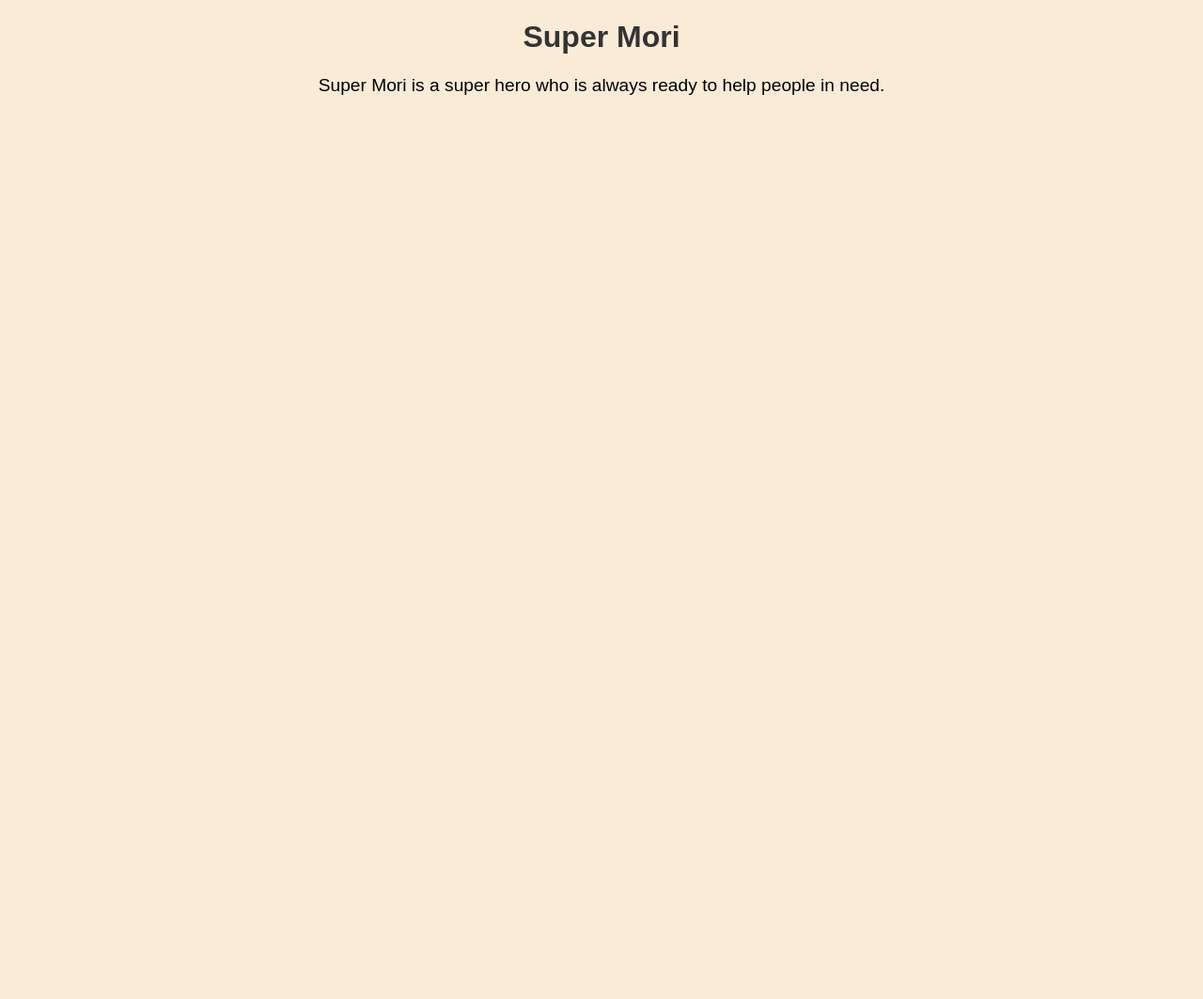
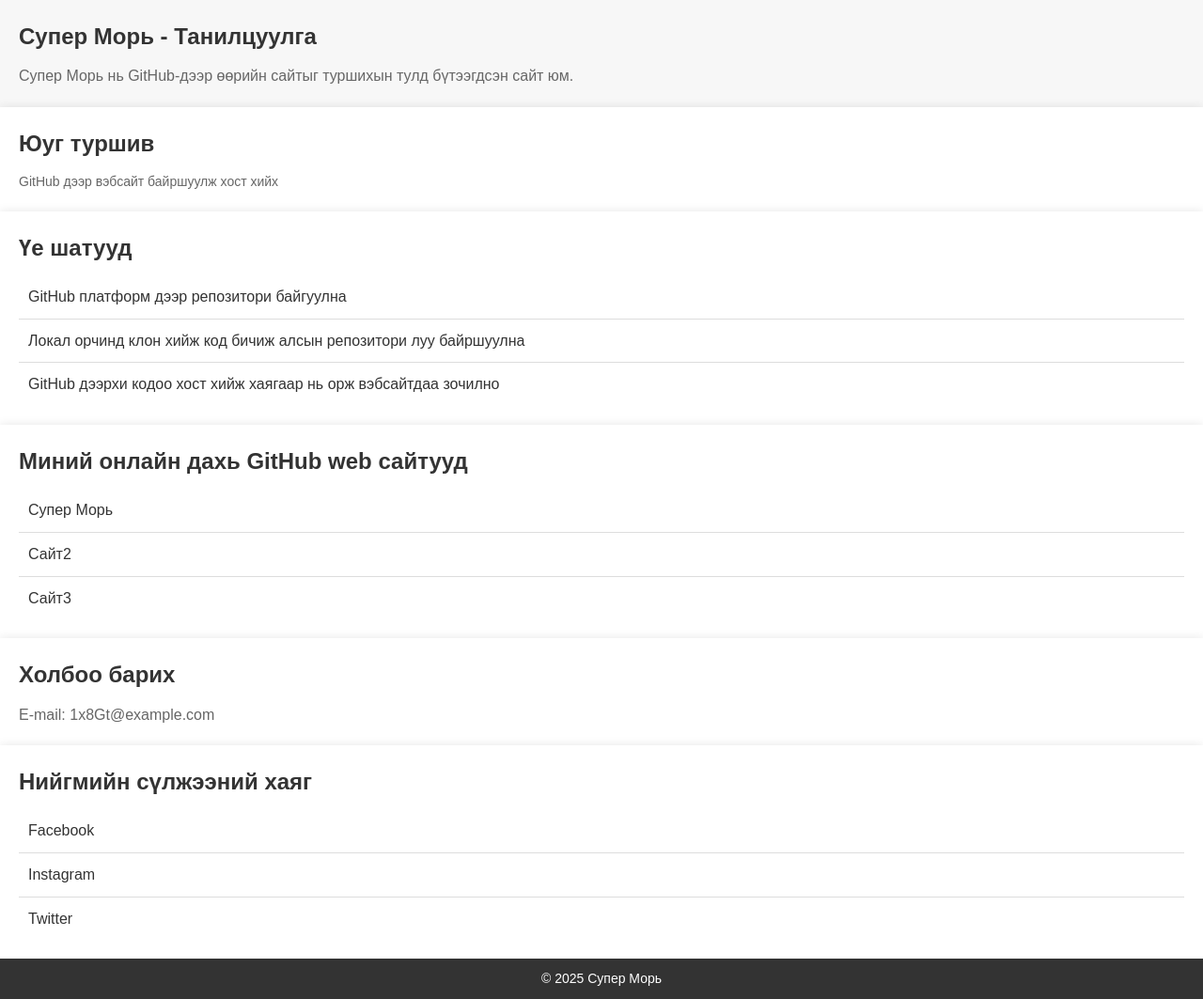
Before and after one commit to Monpro-web/super-mori, a plain HTML site: page index.html in a window 1280 px wide. Shown: the whole page at 94% size. Before the commit the page ends 800 px from the top, so only its background shows below. Drawn offline with Linux system fonts and the light colour scheme.

Commit message:
⚡️ Codeium ашиглан шинэчилсэн

```diff
--- a/index.html
+++ b/index.html
@@ -7,8 +7,58 @@
     <title>Super Mori</title>
 </head>
 <body>
-    <h1>Super Mori</h1>
-    <p>Super Mori is a super hero who is always ready to help people in need.</p>
+    <!-- Танилцуулга -->
+<section id="about">
+    <h2>Супер Морь - Танилцуулга</h2>
+    <p> Супер Морь нь GitHub-дээр өөрийн сайтыг туршихын тулд бүтээгдсэн сайт юм.</p>
+  </section>
+
+  <!-- Миний тухай -->
+  <section id="about-me">
+    <h2>Юуг туршив</h2>
+    <p>GitHub дээр вэбсайт байршуулж хост хийх</p>
+  </section>
+
+  <!-- Миний бүтээлүүд -->
+  <section id="my-works">
+    <h2>Үе шатууд</h2>
+    <ul>
+      <li>GitHub платформ дээр репозитори байгуулна</li>
+      <li>Локал орчинд клон хийж код бичиж алсын репозитори луу байршуулна</li>
+      <li>GitHub дээрхи кодоо хост хийж хаягаар нь орж вэбсайтдаа зочилно</li>
+    </ul>
+  </section>
+
+  <!-- Миний онлайн дэлгүүрүүд -->
+  <section id="my-stores">
+    <h2>Миний онлайн дахь GitHub web сайтууд</h2>
+    <ul>
+      <li>Супер Морь</li>
+      <li>Сайт2</li>
+      <li>Сайт3</li>
+    </ul>
+  </section>
+
+  <!-- Холбоо барих -->
+  <section id="contact">
+    <h2>Холбоо барих</h2>
+    <p>E-mail: 1x8Gt@example.com</p>
+  </section>
+
+  <!-- Нийгмийн сүлжээний хаяг -->
+  <section id="social-media">
+    <h2>Нийгмийн сүлжээний хаяг</h2>
+    <ul>
+      <li>Facebook</li>
+      <li>Instagram</li>
+      <li>Twitter</li>
+    </ul>
+  </section>
+
+  <!-- Footer -->
+  <footer>
+    <p>&copy; 2025 Супер Морь</p>
+  </footer>
 
 </body>
 </html>
--- a/styles.css
+++ b/styles.css
@@ -1,19 +1,189 @@
+
+/* Global Styles */
+
+* {
+  box-sizing: border-box;
+  margin: 0;
+  padding: 0;
+}
+
 body {
-    background-color: #f0f0f0;
-    font-family: Arial, sans-serif;
-    margin: 0;
-    padding: 0;
-    align-items: center;
-    background-color: antiquewhite;
+  font-family: Arial, sans-serif;
+  line-height: 1.6;
+  color: #333;
+  background-color: #f9f9f9;
+}
 
+h1, h2, h3, h4, h5, h6 {
+  font-weight: bold;
+  color: #333;
 }
 
 h1 {
-    color: #333;
-    text-align: center;
+  font-size: 36px;
+}
+
+h2 {
+  font-size: 24px;
+}
+
+h3 {
+  font-size: 18px;
+}
+
+h4 {
+  font-size: 16px;
+}
+
+h5 {
+  font-size: 14px;
+}
+
+h6 {
+  font-size: 12px;
 }
 
 p {
-    text-align: center;
-    font-size: 1.2em;
+  font-size: 14px;
+  color: #666;
 }
+
+a {
+  text-decoration: none;
+  color: #337ab7;
+}
+
+a:hover {
+  color: #23527c;
+}
+
+/* Section Styles */
+
+section {
+  padding: 20px;
+  background-color: #fff;
+  box-shadow: 0 0 10px rgba(0, 0, 0, 0.1);
+}
+
+section h2 {
+  margin-bottom: 10px;
+}
+
+/* About Section */
+
+#about {
+  background-color: #f7f7f7;
+}
+
+#about h2 {
+  color: #333;
+}
+
+#about p {
+  font-size: 16px;
+  color: #666;
+}
+
+/* My Works Section */
+
+#my-works {
+  background-color: #fff;
+}
+
+#my-works h2 {
+  color: #333;
+}
+
+#my-works ul {
+  list-style: none;
+  padding: 0;
+  margin: 0;
+}
+
+#my-works li {
+  padding: 10px;
+  border-bottom: 1px solid #ddd;
+}
+
+#my-works li:last-child {
+  border-bottom: none;
+}
+
+/* My Stores Section */
+
+#my-stores {
+  background-color: #fff;
+}
+
+#my-stores h2 {
+  color: #333;
+}
+
+#my-stores ul {
+  list-style: none;
+  padding: 0;
+  margin: 0;
+}
+
+#my-stores li {
+  padding: 10px;
+  border-bottom: 1px solid #ddd;
+}
+
+#my-stores li:last-child {
+  border-bottom: none;
+}
+
+/* Contact Section */
+
+#contact {
+  background-color: #fff;
+}
+
+#contact h2 {
+  color: #333;
+}
+
+#contact p {
+  font-size: 16px;
+  color: #666;
+}
+
+/* Social Media Section */
+
+#social-media {
+  background-color: #fff;
+}
+
+#social-media h2 {
+  color: #333;
+}
+
+#social-media ul {
+  list-style: none;
+  padding: 0;
+  margin: 0;
+}
+
+#social-media li {
+  padding: 10px;
+  border-bottom: 1px solid #ddd;
+}
+
+#social-media li:last-child {
+  border-bottom: none;
+}
+
+/* Footer Styles */
+
+footer {
+  background-color: #333;
+  color: #fff;
+  padding: 10px;
+  text-align: center;
+}
+
+footer p {
+  font-size: 14px;
+  color: #fff;
+}
```
